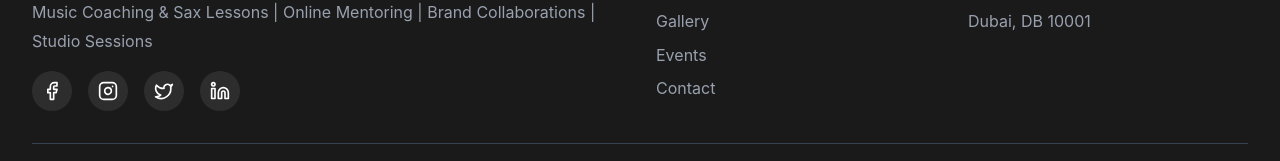
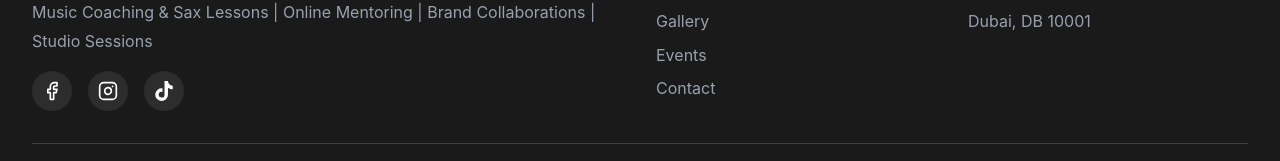
Before and after one commit to Kirin-Josh/ShowSphere, a Next.js app: page / in a window 1280 px wide. Shown: the part 2240-2401 px from the top of the page. Built offline with nearby package versions, Linux system fonts and the light colour scheme.

Commit message:
Update: Refactor Events and Footer components for improved layout and add TikTok link

```diff
--- a/components/EventsComponent.tsx
+++ b/components/EventsComponent.tsx
@@ -87,7 +87,7 @@ export default function EventsPage({ onNavigate }: EventsPageProps) {
             <motion.div
               initial={{ opacity: 0, y: 20 }}
               animate={{ opacity: 1, y: 0 }}
-              className="flex justify-center items-center min-h-[400px]"
+              className="flex justify-center items-center min-h-100"
             >
               <div className="bg-white rounded-2xl shadow-lg p-12 text-center max-w-md">
                 <div className="w-20 h-20 bg-primary/10 rounded-full flex items-center justify-center mx-auto mb-6">
--- a/components/FooterComponent.tsx
+++ b/components/FooterComponent.tsx
@@ -1,6 +1,7 @@
 import { motion } from "motion/react";
-import { Facebook, Instagram, Twitter, Linkedin } from "lucide-react";
+import { Facebook, Instagram } from "lucide-react";
 import Image from "next/image";
+import { FaTiktok } from "react-icons/fa";
 
 interface FooterProps {
   onNavigate: (page: string) => void;
@@ -8,10 +9,21 @@ interface FooterProps {
 
 export function FooterComponent({ onNavigate }: FooterProps) {
   const socialLinks = [
-    { icon: Facebook, label: "Facebook", url: "#" },
-    { icon: Instagram, label: "Instagram", url: "#" },
-    { icon: Twitter, label: "Twitter", url: "#" },
-    { icon: Linkedin, label: "LinkedIn", url: "#" },
+    {
+      icon: Facebook,
+      label: "Facebook",
+      url: "https://www.facebook.com/share/1MvzBwuYqk/",
+    },
+    {
+      icon: Instagram,
+      label: "Instagram",
+      url: "https://www.instagram.com/neysax237?igsh=MXJjcHFwcHMxODd2Mg%3D%3D&utm_source=qr",
+    },
+    {
+      icon: FaTiktok,
+      label: "Tiktok",
+      url: "https://www.tiktok.com/@neysax237",
+    },
   ];
 
   return (
@@ -44,7 +56,7 @@ export function FooterComponent({ onNavigate }: FooterProps) {
                 <motion.a
                   key={social.label}
                   href={social.url}
-                  whileHover={{ scale: 1.1, backgroundColor: "#6C63FF" }}
+                  whileHover={{ scale: 1.1, backgroundColor: "text-primary" }}
                   whileTap={{ scale: 0.9 }}
                   className="w-10 h-10 bg-[#2D2D2D] rounded-full flex items-center justify-center transition-colors"
                   aria-label={social.label}
@@ -66,7 +78,7 @@ export function FooterComponent({ onNavigate }: FooterProps) {
                   <motion.button
                     whileHover={{ x: 5 }}
                     onClick={() => onNavigate(link.toLowerCase())}
-                    className="text-gray-400 hover:text-[#6C63FF] transition-colors"
+                    className="text-gray-400 hover:text-primary transition-colors"
                   >
                     {link}
                   </motion.button>
--- a/package.json
+++ b/package.json
@@ -22,6 +22,7 @@
     "react": "19.2.0",
     "react-dom": "19.2.0",
     "react-hook-form": "^7.68.0",
+    "react-icons": "^5.5.0",
     "resend": "^6.7.0",
     "tailwind-merge": "^3.4.0",
     "zod": "^4.1.13"
```
Also changed, not shown: 1 other file (tests, documents, lock files or other folders).
